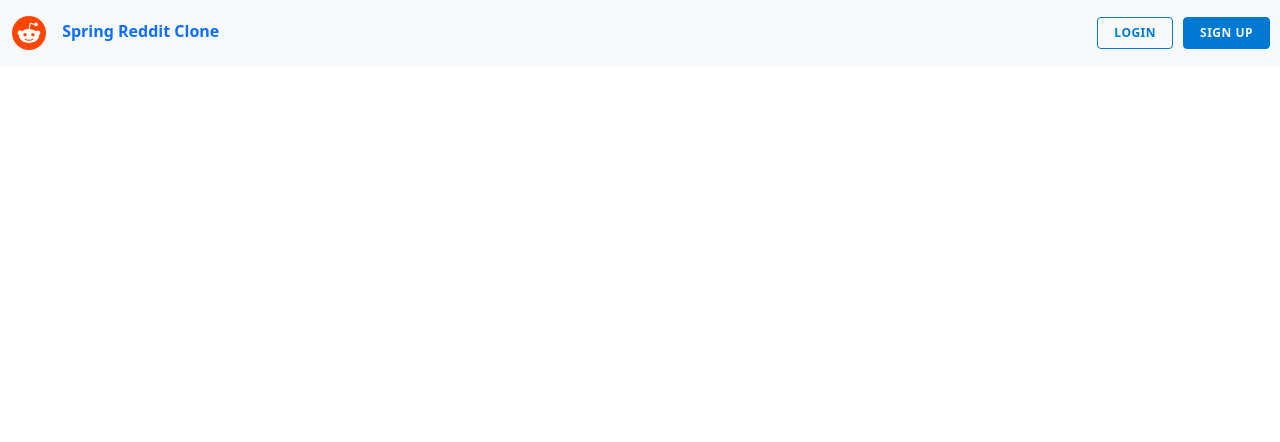
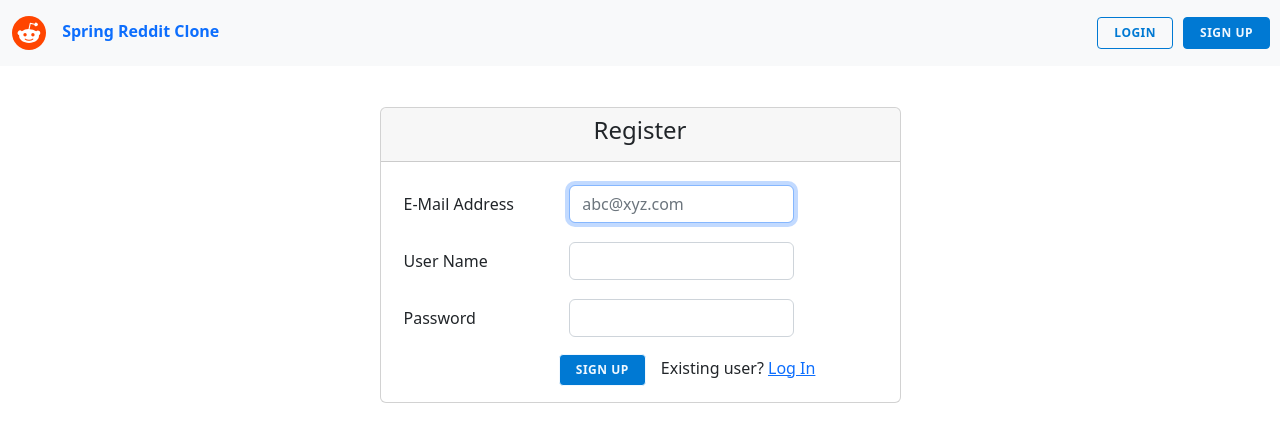
Before and after one commit to sumitk87549/fakereddit-ui, an Angular app: page /sign-up in a window 1280 px wide. Before the commit this address led to /. Shown: the top 442 px of the page. Built offline with nearby package versions, Linux system fonts and the light colour scheme.

Commit message:
Signup functionality added
Signup component added (Reactive form) + signup service added for signing up user using httpClient

```diff
--- a/package.json
+++ b/package.json
@@ -17,6 +17,7 @@
     "@angular/forms": "^15.1.0",
     "@angular/platform-browser": "^15.1.0",
     "@angular/platform-browser-dynamic": "^15.1.0",
+    "@ng-bootstrap/ng-bootstrap": "^6.0.3",
     "@angular/router": "^15.1.0",
     "bootstrap": "^5.2.3",
     "rxjs": "~7.8.0",
--- a/src/app/app-routing.module.ts
+++ b/src/app/app-routing.module.ts
@@ -1,7 +1,11 @@
 import { NgModule } from '@angular/core';
 import { RouterModule, Routes } from '@angular/router';
+import { SignUpComponent } from './auth/sign-up/sign-up.component';
 
-const routes: Routes = [];
+
+const routes: Routes = [
+  {path:"sign-up", component:SignUpComponent}
+];
 
 @NgModule({
   imports: [RouterModule.forRoot(routes)],
--- a/src/app/app.component.html
+++ b/src/app/app.component.html
@@ -1 +1,2 @@
 <app-header></app-header>
+<router-outlet></router-outlet>
--- /dev/null
+++ b/src/app/auth/shared/auth.service.ts
@@ -0,0 +1,19 @@
+import { Injectable } from '@angular/core';
+import { HttpClient } from '@angular/common/http'
+import { SignupRequestPayload } from '../sign-up/signup-request.payload';
+import { Observable } from 'rxjs';
+
+@Injectable({
+  providedIn: 'root'
+})
+export class AuthService {
+
+
+  constructor(private httpClient: HttpClient) {
+
+  }
+
+  signup(signupRequestPayload: SignupRequestPayload): Observable<any>{
+    return this.httpClient.post('http://localhost:8080/api/auth/signup',signupRequestPayload, { responseType: 'text' });
+  }
+}
--- /dev/null
+++ b/src/app/auth/sign-up/sign-up.component.css
@@ -0,0 +1,28 @@
+.register-section{
+    margin: 100px;
+}
+
+.sign-up {
+    background-color: #0079D3;
+    border-color: #0079D3;
+    color: aliceblue;
+    fill: #0079D3;
+    border: 1px solid;
+    border-radius: 4px;
+    text-align: center;
+    letter-spacing: 1px;
+    text-decoration: none;
+    font-size: 12px;
+    font-weight: 700;
+    letter-spacing: .5px;
+    line-height: 24px;
+    text-transform: uppercase;
+    padding: 3px 16px;
+    opacity: 1;
+    margin-top: 5px;
+  }
+
+  .row {
+    padding: 7px;
+    margin-bottom: 5px
+  }
--- /dev/null
+++ b/src/app/auth/sign-up/sign-up.component.html
@@ -0,0 +1,54 @@
+<div class="register-section">
+    <div class="row justify-content-center">
+        <div class="col-md-3"></div>
+        <div class="col-md-6">
+            <div class="card">
+                <div class="card-header" style="text-align: center">
+                    <h4>Register</h4>
+                </div>
+                <div class="card-body">
+                    <form [formGroup]="signupFormGroup" (ngSubmit)="submitSignup()">
+                        <div class="form-group row">
+                            <label for="email_address" class="col-md-4 col-form-label text-md-right">E-Mail
+                                Address</label>
+                            <div class="col-md-6">
+                                <input type="text" [formControlName]="'email'" id="email_address" class="form-control" name="email-address" placeholder="abc@xyz.com" autofocus>
+                                <span *ngIf="!(signupFormGroup.get('email')?.valid) && signupFormGroup.get('email')?.touched">
+                                    Please provide a valid email.
+                                </span>
+                            </div>
+                        </div>
+
+                        <div class="form-group row">
+                            <label class="col-md-4 col-form-label text-md-right">User Name</label>
+                            <div class="col-md-6">
+                                <input type="text" [formControlName]="'username'" class="form-control" required autofocus>
+                                <span *ngIf="!(signupFormGroup.get('username')?.valid) && signupFormGroup.get('username')?.touched">
+                                    Please provide a valid username.
+                                </span>
+                            </div>
+                        </div>
+
+                        <div class="form-group row">
+                            <label for="password" class="col-md-4 col-form-label text-md-right">Password</label>
+                            <div class="col-md-6">
+                                <input type="password" [formControlName]="'password'" id="password" class="form-control" name="password" required>
+                                <span *ngIf="!(signupFormGroup.get('password')?.valid) && signupFormGroup.get('password')?.touched">
+                                    Please provide a valid password.
+                                </span>
+                            </div>
+                        </div>
+
+                        <span class="col-md-6 offset-md-4">
+                            <button type="submit" class="sign-up">
+                                Sign Up
+                            </button>
+                            <span style="padding-left: 15px">Existing user? <a routerLink="/login">Log In</a></span>
+                        </span>
+                    </form>
+                </div>
+            </div>
+        </div>
+        <div class="col-md-3"></div>
+    </div>
+</div>
--- /dev/null
+++ b/src/app/auth/sign-up/sign-up.component.ts
@@ -0,0 +1,43 @@
+import { Component, OnInit } from '@angular/core';
+import { FormControl, FormGroup, Validators } from '@angular/forms';
+import { AuthService } from '../shared/auth.service';
+import { SignupRequestPayload } from './signup-request.payload';
+
+@Component({
+  selector: 'app-sign-up',
+  templateUrl: './sign-up.component.html',
+  styleUrls: ['./sign-up.component.css']
+})
+export class SignUpComponent implements OnInit{
+  signupFormGroup!: FormGroup;
+  signupRequestPayload!: SignupRequestPayload;
+
+  constructor (private authService: AuthService) {
+    this.signupRequestPayload = {
+      username:'',
+      email:'',
+      password:''
+    };
+  }
+
+  ngOnInit(): void {
+    this.signupFormGroup = new FormGroup ({
+        username: new FormControl('',Validators.required),
+        email: new FormControl('',[Validators.required, Validators.email]),
+        password: new FormControl('',Validators.required),
+      });
+  }
+
+  submitSignup() {
+    this.signupRequestPayload.email = this.signupFormGroup.get('email')?.value;
+    this.signupRequestPayload.username = this.signupFormGroup.get('username')?.value;
+    this.signupRequestPayload.password = this.signupFormGroup.get('password')?.value;
+
+    this.authService.signup(this.signupRequestPayload)
+        .subscribe(data => {
+          console.log(data);
+      });
+  }
+
+
+}
--- /dev/null
+++ b/src/app/auth/sign-up/signup-request.payload.ts
@@ -0,0 +1,5 @@
+export interface SignupRequestPayload {
+    username: string;
+    password: string;
+    email: string;
+}
--- a/src/app/header/header.component.html
+++ b/src/app/header/header.component.html
@@ -16,7 +16,7 @@
         </a>
       </div>
       <div class="flex-grow-1 float-end">
-        <a routerLink="/signup" class="float-end signup mr-2">Sign up</a>
+        <a routerLink="/sign-up" class="float-end signup mr-2">Sign up</a>
         <a routerLink="/login" class="float-end login mr-2">Login</a>
       </div>
     </nav>
--- a/src/styles.css
+++ b/src/styles.css
@@ -1 +1,4 @@
 /* You can add global styles to this file, and also import other style files */
+input.ng-invalid.ng-touched {
+    border: 1px solid red;
+}
```
Also changed, not shown: src/app/app.module.ts (+8 -2 lines), 2 other files (tests, documents, lock files or other folders).
